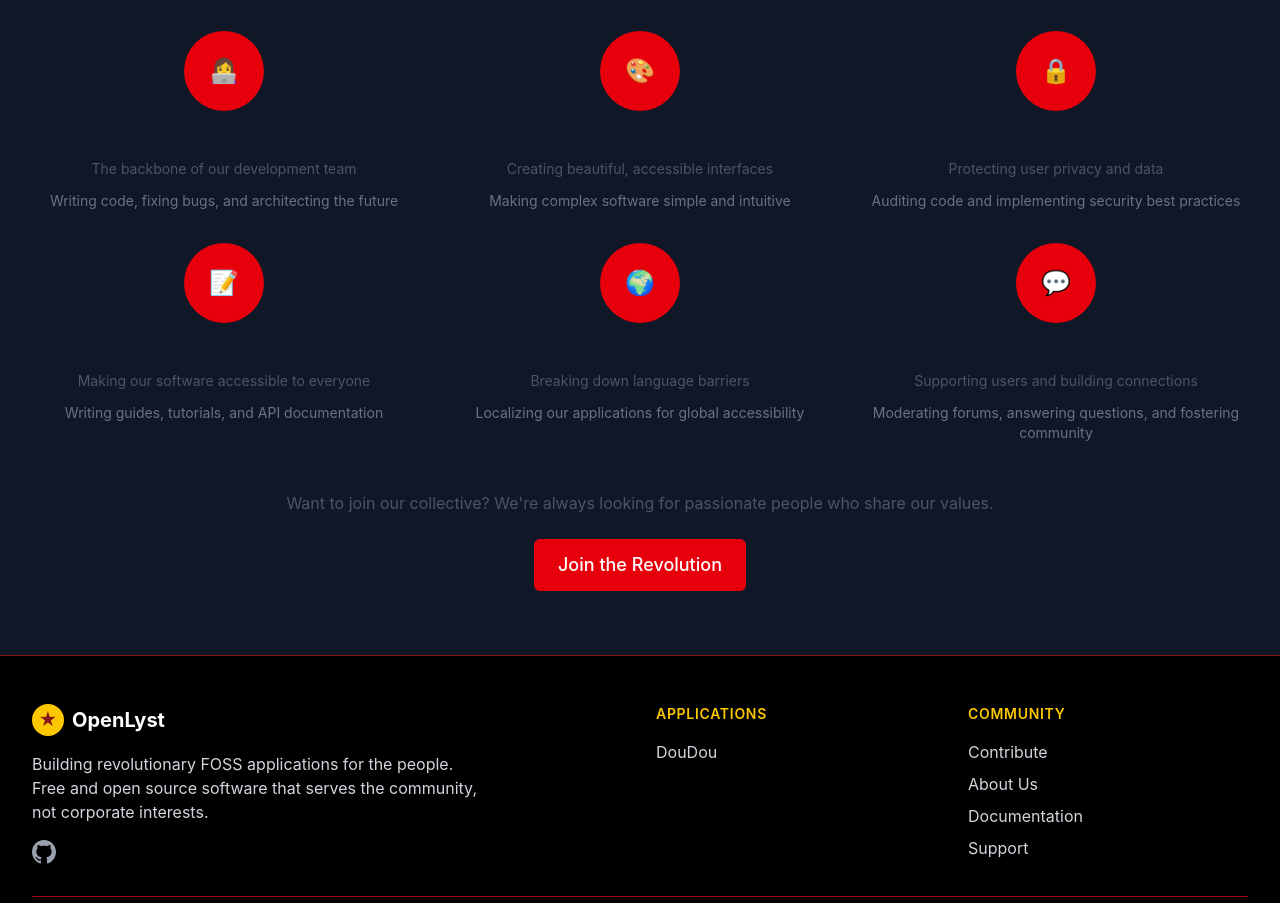
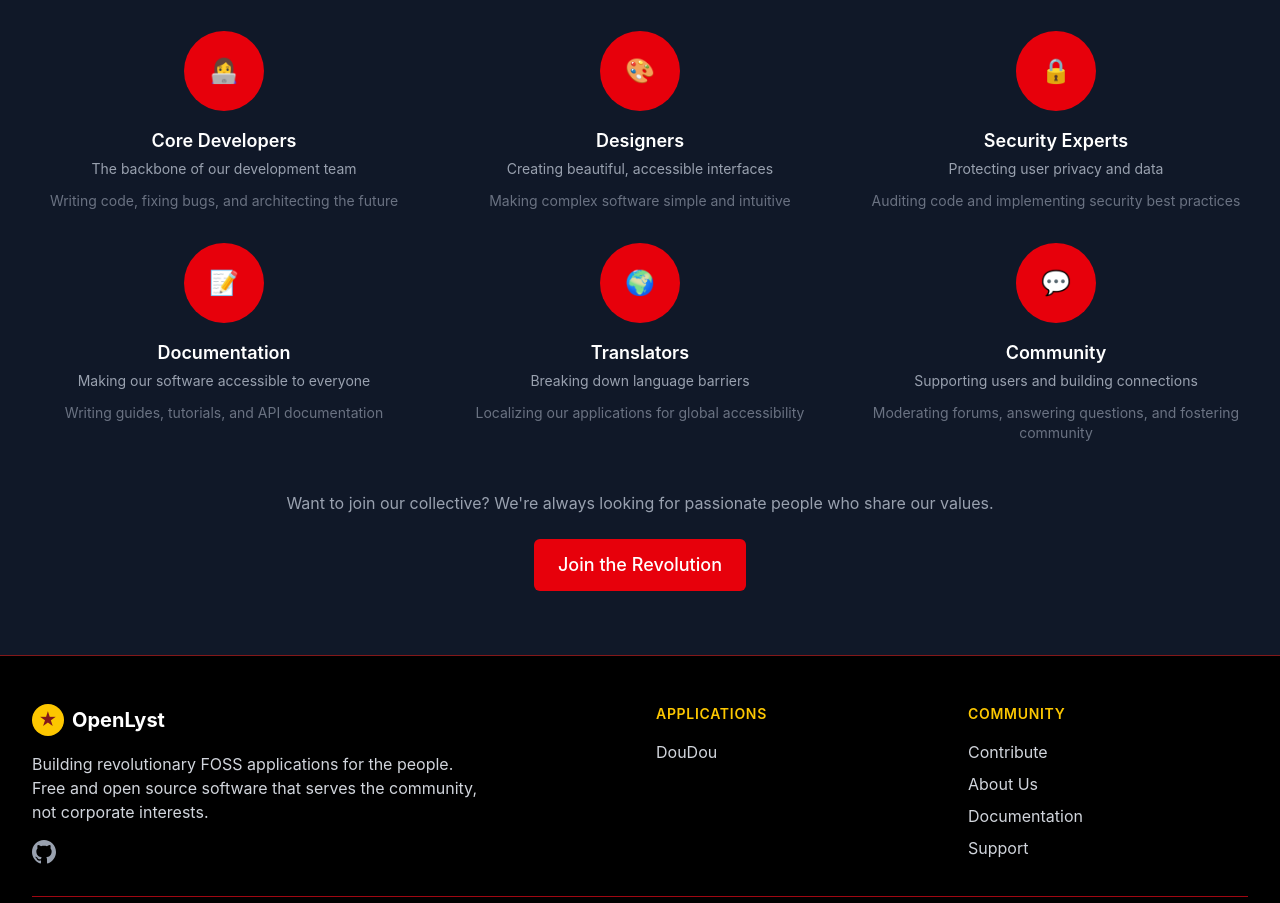
Before and after one commit to openlyst/openlyst, a SvelteKit app: page /about in a window 1280 px wide. Shown: the part 2900-3803 px from the top of the page. Built offline with nearby package versions, Linux system fonts and the light colour scheme.

Commit message:
Update text colors for improved contrast and readability in the team section

```diff
--- a/src/routes/about/+page.svelte
+++ b/src/routes/about/+page.svelte
@@ -198,8 +198,8 @@
         <div class="w-20 h-20 bg-red-600 rounded-full flex items-center justify-center mx-auto mb-4">
           <span class="text-white text-2xl">👩‍💻</span>
         </div>
-        <h3 class="text-lg font-semibold text-gray-900 mb-1">Core Developers</h3>
-        <p class="text-gray-600 text-sm mb-3">The backbone of our development team</p>
+        <h3 class="text-lg font-semibold text-white mb-1">Core Developers</h3>
+        <p class="text-gray-400 text-sm mb-3">The backbone of our development team</p>
         <p class="text-gray-500 text-sm">Writing code, fixing bugs, and architecting the future</p>
       </div>
 
@@ -207,8 +207,8 @@
         <div class="w-20 h-20 bg-red-600 rounded-full flex items-center justify-center mx-auto mb-4">
           <span class="text-white text-2xl">🎨</span>
         </div>
-        <h3 class="text-lg font-semibold text-gray-900 mb-1">Designers</h3>
-        <p class="text-gray-600 text-sm mb-3">Creating beautiful, accessible interfaces</p>
+        <h3 class="text-lg font-semibold text-white mb-1">Designers</h3>
+        <p class="text-gray-400 text-sm mb-3">Creating beautiful, accessible interfaces</p>
         <p class="text-gray-500 text-sm">Making complex software simple and intuitive</p>
       </div>
 
@@ -216,8 +216,8 @@
         <div class="w-20 h-20 bg-red-600 rounded-full flex items-center justify-center mx-auto mb-4">
           <span class="text-white text-2xl">🔒</span>
         </div>
-        <h3 class="text-lg font-semibold text-gray-900 mb-1">Security Experts</h3>
-        <p class="text-gray-600 text-sm mb-3">Protecting user privacy and data</p>
+        <h3 class="text-lg font-semibold text-white mb-1">Security Experts</h3>
+        <p class="text-gray-400 text-sm mb-3">Protecting user privacy and data</p>
         <p class="text-gray-500 text-sm">Auditing code and implementing security best practices</p>
       </div>
 
@@ -225,8 +225,8 @@
         <div class="w-20 h-20 bg-red-600 rounded-full flex items-center justify-center mx-auto mb-4">
           <span class="text-white text-2xl">📝</span>
         </div>
-        <h3 class="text-lg font-semibold text-gray-900 mb-1">Documentation</h3>
-        <p class="text-gray-600 text-sm mb-3">Making our software accessible to everyone</p>
+        <h3 class="text-lg font-semibold text-white mb-1">Documentation</h3>
+        <p class="text-gray-400 text-sm mb-3">Making our software accessible to everyone</p>
         <p class="text-gray-500 text-sm">Writing guides, tutorials, and API documentation</p>
       </div>
 
@@ -234,8 +234,8 @@
         <div class="w-20 h-20 bg-red-600 rounded-full flex items-center justify-center mx-auto mb-4">
           <span class="text-white text-2xl">🌍</span>
         </div>
-        <h3 class="text-lg font-semibold text-gray-900 mb-1">Translators</h3>
-        <p class="text-gray-600 text-sm mb-3">Breaking down language barriers</p>
+        <h3 class="text-lg font-semibold text-white mb-1">Translators</h3>
+        <p class="text-gray-400 text-sm mb-3">Breaking down language barriers</p>
         <p class="text-gray-500 text-sm">Localizing our applications for global accessibility</p>
       </div>
 
@@ -243,14 +243,14 @@
         <div class="w-20 h-20 bg-red-600 rounded-full flex items-center justify-center mx-auto mb-4">
           <span class="text-white text-2xl">💬</span>
         </div>
-        <h3 class="text-lg font-semibold text-gray-900 mb-1">Community</h3>
-        <p class="text-gray-600 text-sm mb-3">Supporting users and building connections</p>
+        <h3 class="text-lg font-semibold text-white mb-1">Community</h3>
+        <p class="text-gray-400 text-sm mb-3">Supporting users and building connections</p>
         <p class="text-gray-500 text-sm">Moderating forums, answering questions, and fostering community</p>
       </div>
     </div>
 
     <div class="mt-12 text-center">
-      <p class="text-gray-600 mb-6">
+      <p class="text-gray-400 mb-6">
         Want to join our collective? We're always looking for passionate people who share our values.
       </p>
       <Button text="Join the Revolution" href="/contribute" variant="primary" size="lg" />
```
